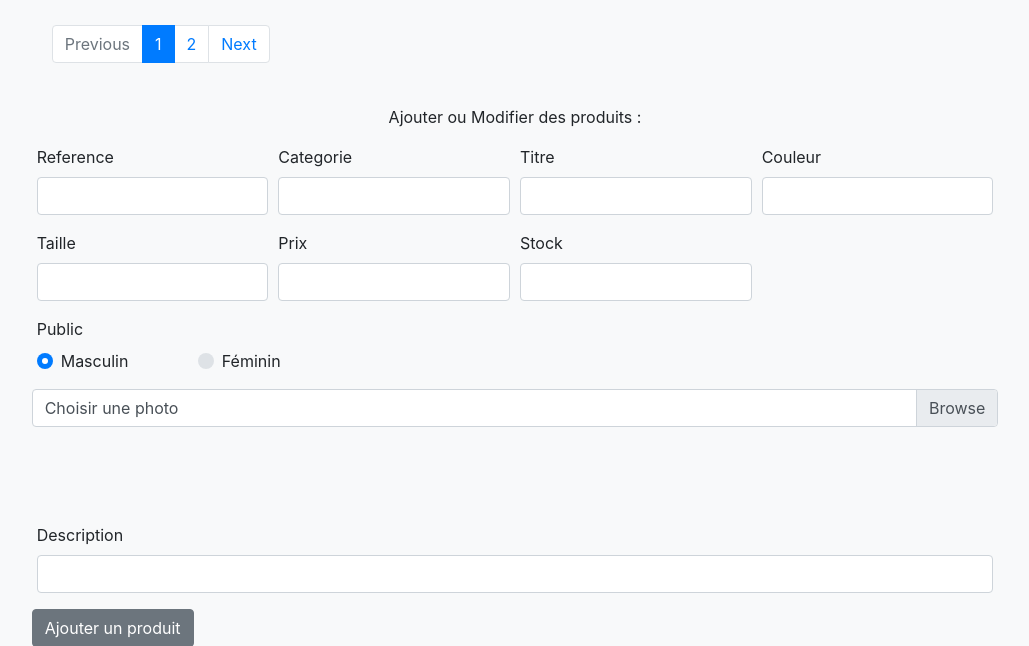
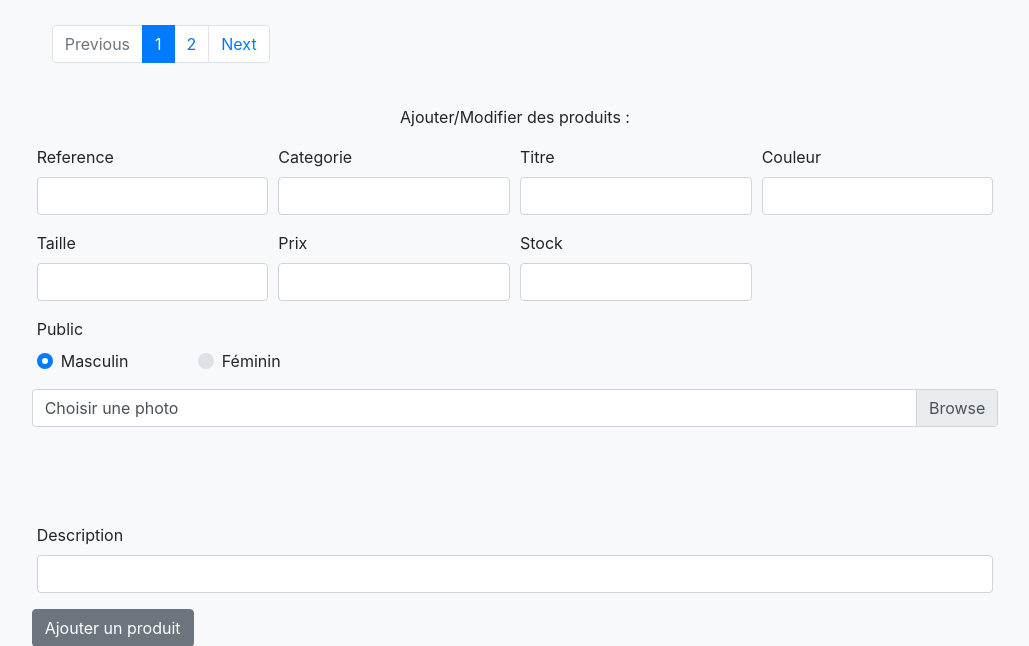
Before and after one commit to bechir91/boutique_new, a PHP site: page /admin/gestion_produits.php in a window 1280 px wide. Shown: the part 890-1536 px from the top of the page, without its empty margins (125-1154 px from the left). Run offline with PHP 8.4, Linux system fonts and the light colour scheme; data comes from the database, SQL or seed files in the repository; some libraries are stand-ins or nearby versions.

Commit message:
Update gestion_produits.php
Update

```diff
--- a/admin/gestion_produits.php
+++ b/admin/gestion_produits.php
@@ -250,7 +250,7 @@ require_once("inc/header.php");
 </div>
 <!-- Formulaire de modification/ajout de produit -->
 
-<p id="ajout_modif">Ajouter ou Modifier des produits :</p>
+<p id="ajout_modif">Ajouter/Modifier des produits :</p>
 
 <form action="" method="POST" enctype="multipart/form-data">
     <input type="hidden" name="id_produit" value="<?php echo $idProduit; ?>">
```
